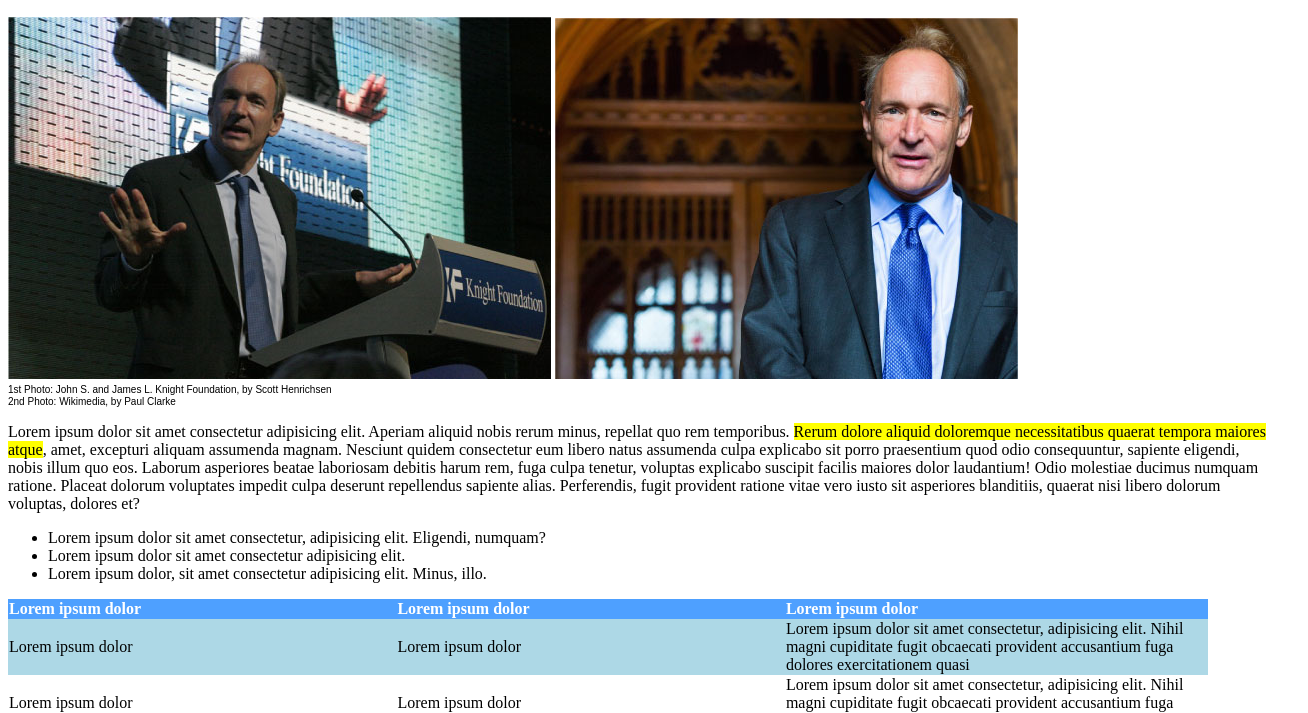
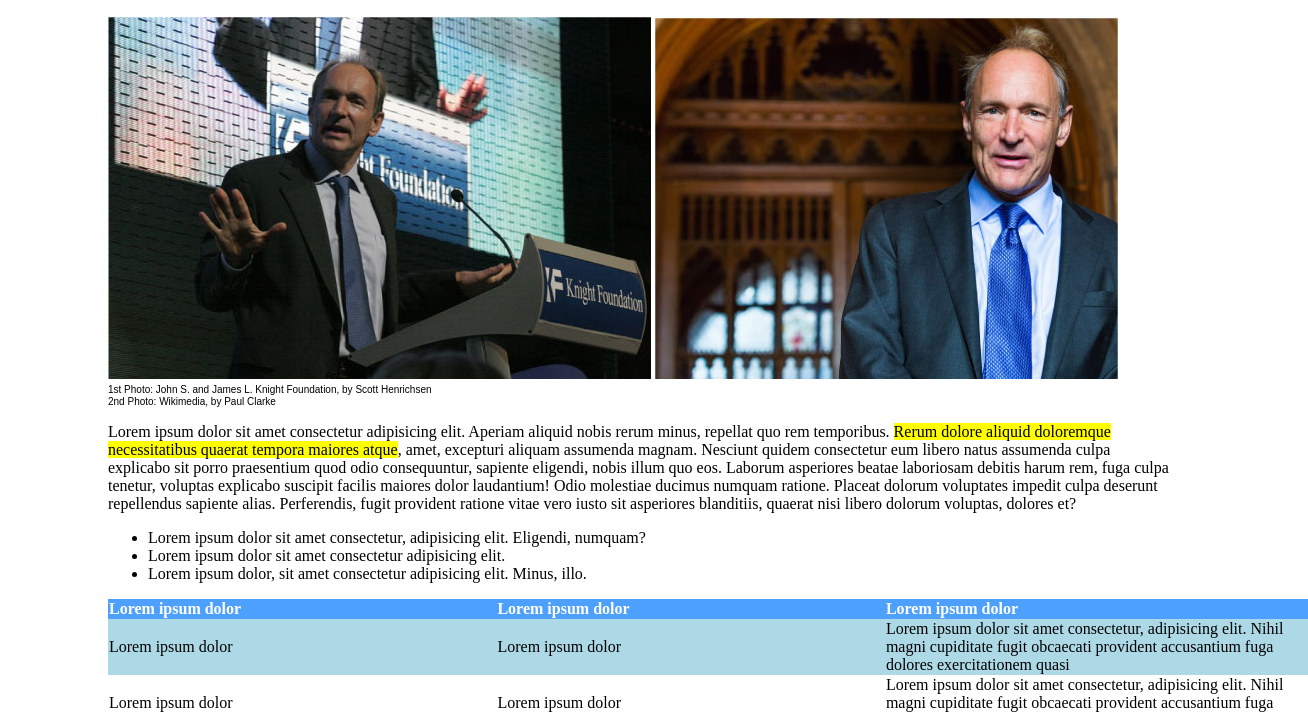
Before and after one commit to JacopoMarini/html-css-booleaner, a plain HTML site: page index.html in a window 1280 px wide. Shown: the part 154-867 px from the top of the page, 1308 px wide, since content can reach past the window. Drawn offline with Linux system fonts and the light colour scheme.

Commit message:
collegamento al secondo css + secondo css

```diff
--- a/index.html
+++ b/index.html
@@ -6,6 +6,7 @@
     <meta name="viewport" content="width=device-width, initial-scale=1.0">
     <title>html-css-booleaner</title>
     <link rel="stylesheet" href="app.css">
+    <link rel="stylesheet" href="style.css">
 </head>
 <body>
 
--- /dev/null
+++ b/style.css
@@ -0,0 +1,4 @@
+main, h1, #autore, #data{
+    margin-left: 100px;
+    margin-right: 100px;
+}
```
